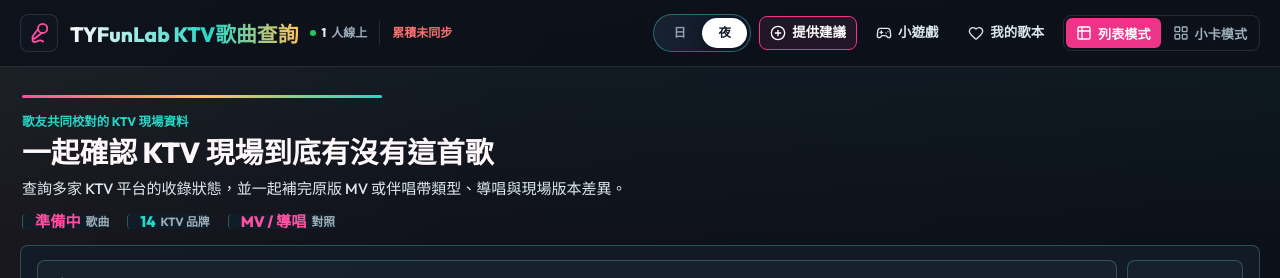
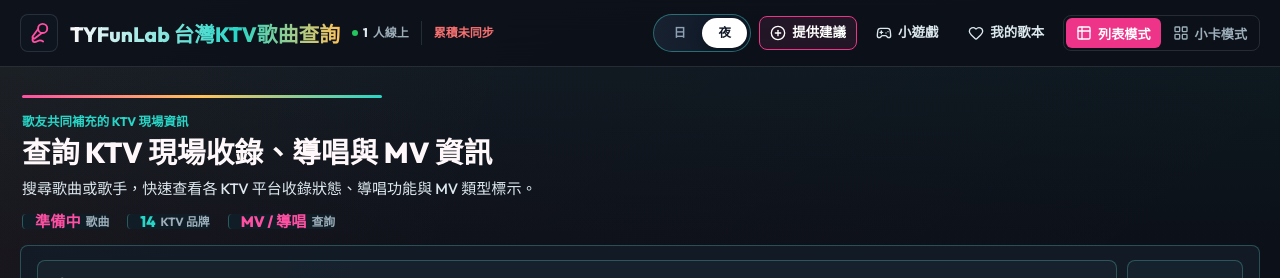
Before and after one commit to tungyingtw/TW_KTV, a React (Vite) app: page / in a window 1280 px wide. Shown: the top 278 px of the page. Built offline with nearby package versions, Linux system fonts and the light colour scheme; no server answers.

Commit message:
refactor(copy): unify brand and seo titles

```diff
--- a/index.html
+++ b/index.html
@@ -18,8 +18,8 @@
     <script async src="https://pagead2.googlesyndication.com/pagead/js/adsbygoogle.js?client=ca-pub-6322989670610668" crossorigin="anonymous"></script>
 
     <!-- Primary SEO Title & Keywords -->
-    <title>台灣KTV歌曲、導唱、MV查詢｜TYFunLab</title>
-    <meta name="description" content="整合多家 KTV 平台與伴唱系統歌曲資料，快速查詢收錄狀態、導唱、原版 MV 或伴唱帶類型標示，歡唱前先完成版本對照。" />
+    <title>TYFunLab 台灣KTV歌曲查詢｜導唱與MV查詢</title>
+    <meta name="description" content="TYFunLab 台灣KTV歌曲查詢整合多家 KTV 平台與伴唱系統資料，快速查詢歌曲收錄狀態、導唱功能、原版 MV 或伴唱帶類型標示。" />
     <meta name="keywords" content="KTV歌曲查詢, 台灣KTV, 門市歌冊, KTV收錄查詢, KTV歌單, 導唱, 原版MV/伴唱帶, 歌曲版本查詢" />
     <meta name="robots" content="index, follow, max-image-preview:large, max-snippet:-1, max-video-preview:-1" />
     <!-- Canonical 指向正式 GitHub Pages，避免 Render 備份站被誤索引 -->
@@ -28,19 +28,19 @@
     <!-- Open Graph / Facebook / LINE Sharing Meta Tags -->
     <meta property="og:type" content="website" />
     <meta property="og:url" content="https://tyfunlab.com/" />
-    <meta property="og:title" content="台灣KTV歌曲、導唱、MV查詢｜TYFunLab" />
-    <meta property="og:description" content="整合多家 KTV 平台與伴唱系統歌曲資料，可查詢歌曲收錄狀態、導唱、原版 MV 或伴唱帶類型標示。" />
+    <meta property="og:title" content="TYFunLab 台灣KTV歌曲查詢｜導唱與MV查詢" />
+    <meta property="og:description" content="整合多家 KTV 平台與伴唱系統資料，可查詢歌曲收錄狀態、導唱功能、原版 MV 或伴唱帶類型標示。" />
     <meta property="og:image" content="https://tyfunlab.com/site-icon-512.png" />
     <meta property="og:image:width" content="512" />
     <meta property="og:image:height" content="512" />
-    <meta property="og:image:alt" content="TYFunLab 台灣KTV歌曲、導唱、MV查詢標誌" />
+    <meta property="og:image:alt" content="TYFunLab 台灣KTV歌曲查詢標誌" />
     <meta property="og:site_name" content="TYFunLab" />
     <meta property="og:locale" content="zh_TW" />
 
     <!-- Twitter Card Meta Tags -->
     <meta name="twitter:card" content="summary_large_image" />
-    <meta name="twitter:title" content="台灣KTV歌曲、導唱、MV查詢｜TYFunLab" />
-    <meta name="twitter:description" content="查詢多家 KTV 平台歌曲收錄狀態、導唱、原版 MV 或伴唱帶類型標示。" />
+    <meta name="twitter:title" content="TYFunLab 台灣KTV歌曲查詢｜導唱與MV查詢" />
+    <meta name="twitter:description" content="查詢多家 KTV 平台歌曲收錄狀態、導唱功能、原版 MV 或伴唱帶類型標示。" />
     <meta name="twitter:image" content="https://tyfunlab.com/site-icon-512.png" />
 
     <!-- Google Structured Data (Schema.org JSON-LD for Rich Search Snippets) -->
@@ -48,10 +48,10 @@
     {
       "@context": "https://schema.org",
       "@type": "WebApplication",
-      "name": "台灣KTV歌曲、導唱、MV查詢｜TYFunLab",
+      "name": "TYFunLab 台灣KTV歌曲查詢｜導唱與MV查詢",
       "url": "https://tyfunlab.com/",
       "image": "https://tyfunlab.com/site-icon-512.png",
-      "description": "整合多家 KTV 平台與伴唱系統歌曲資料，提供收錄狀態、導唱、原版 MV 或伴唱帶類型標示。",
+      "description": "整合多家 KTV 平台與伴唱系統歌曲資料，提供收錄狀態、導唱功能、原版 MV 或伴唱帶類型標示。",
       "applicationCategory": "EntertainmentApplication",
       "operatingSystem": "All",
       "inLanguage": "zh-TW",
@@ -69,14 +69,14 @@
       <header style="padding: 24px; text-align: center; background: #0f172a; color: #f8fafc;">
         <h1 style="font-size: 1.8rem; font-weight: 800; color: #38bdf8;">TYFunLab 台灣KTV歌曲查詢</h1>
         <p style="color: #94a3b8; max-width: 700px; margin: 8px auto; font-size: 0.95rem;">
-          整合多家 KTV 平台與伴唱系統歌曲資料，快速對照門市收錄狀態、導唱、原版 MV 與伴唱帶資訊。
+          整合多家 KTV 平台與伴唱系統歌曲資料，快速查詢門市收錄狀態、導唱功能、原版 MV 與伴唱帶資訊。
         </p>
       </header>
       <main style="max-width: 800px; margin: 0 auto; padding: 24px; color: #cbd5e1; font-family: system-ui, sans-serif;">
         <section style="margin-bottom: 24px;">
           <h2 style="font-size: 1.2rem; color: #38bdf8; border-bottom: 1px solid #334155; padding-bottom: 8px;">服務簡介與系統特色</h2>
           <p style="margin-top: 12px; line-height: 1.7;">
-            本站為民間獨立歌冊對照平台，專為歡唱愛好者設計。提供跨品牌收錄狀態、多語種標示對照、平台是否提供導唱、原版 MV 或伴唱帶類型標示，以及 YouTube 官方 MV 線上預覽。歡唱前輕鬆準備專屬歌單，不用再在包廂花時間翻閱歌冊。
+            本站為民間獨立 KTV 歌曲查詢平台，專為歡唱愛好者設計。提供跨品牌收錄狀態、多語種標示、平台是否提供導唱功能、原版 MV 或伴唱帶類型標示，以及 YouTube 官方 MV 線上預覽。歡唱前輕鬆準備專屬歌單，不用再在包廂花時間翻閱歌冊。
           </p>
         </section>
         <section style="margin-bottom: 24px;">
--- a/src/App.tsx
+++ b/src/App.tsx
@@ -542,18 +542,18 @@ export function App() {
 
       <section className="home-hero" aria-labelledby="home-hero-title">
         <div className="home-hero-kicker">
-          <span>歌友共同校對的 KTV 現場資料</span>
+          <span>歌友共同補充的 KTV 現場資訊</span>
         </div>
         <h1 id="home-hero-title" className="home-hero-title">
-          一起確認 KTV 現場到底有沒有這首歌
+          查詢 KTV 現場收錄、導唱與 MV 資訊
         </h1>
         <p className="home-hero-copy">
-          查詢多家 KTV 平台的收錄狀態，並一起補完原版 MV 或伴唱帶類型、導唱與現場版本差異。
+          搜尋歌曲或歌手，快速查看各 KTV 平台收錄狀態、導唱功能與 MV 類型標示。
         </p>
         <div className="home-hero-metrics" aria-label="目前資料概況">
           <span><strong>{isCatalogDisplayReady ? allSongs.length.toLocaleString() : '準備中'}</strong><em>歌曲</em></span>
           <span><strong>{brandList.length.toLocaleString()}</strong><em>KTV 品牌</em></span>
-          <span><strong>MV / 導唱</strong><em>對照</em></span>
+          <span><strong>MV / 導唱</strong><em>查詢</em></span>
         </div>
       </section>
 
--- a/src/components/Navbar.tsx
+++ b/src/components/Navbar.tsx
@@ -124,7 +124,7 @@ export const Navbar: React.FC<NavbarProps> = ({
           </div>
           <div className="navbar-brand-copy">
             <h1 className="navbar-title">
-              TYFunLab KTV歌曲查詢
+              TYFunLab 台灣KTV歌曲查詢
             </h1>
 
             <div
--- a/src/components/mobile/MobileNavbar.tsx
+++ b/src/components/mobile/MobileNavbar.tsx
@@ -110,7 +110,7 @@ export const MobileNavbar: React.FC<MobileNavbarProps> = ({
               className="navbar-title"
               style={{ fontSize: '1.05rem', margin: 0, whiteSpace: 'nowrap', overflow: 'hidden', textOverflow: 'ellipsis' }}
             >
-              TYFunLab KTV歌曲查詢
+              TYFunLab 台灣KTV歌曲查詢
             </h1>
           </div>
 
```
Also changed, not shown: public/site.webmanifest.
